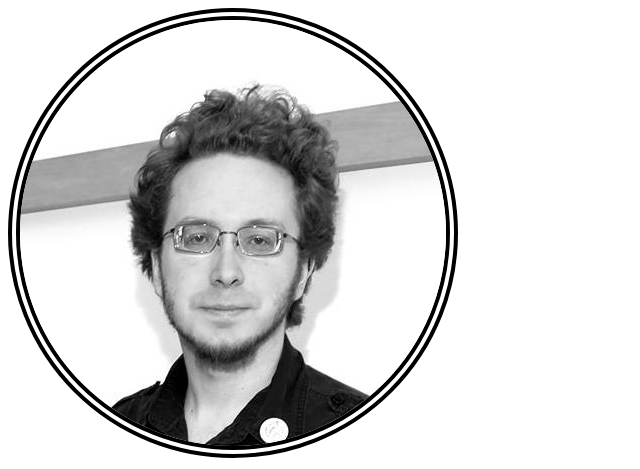
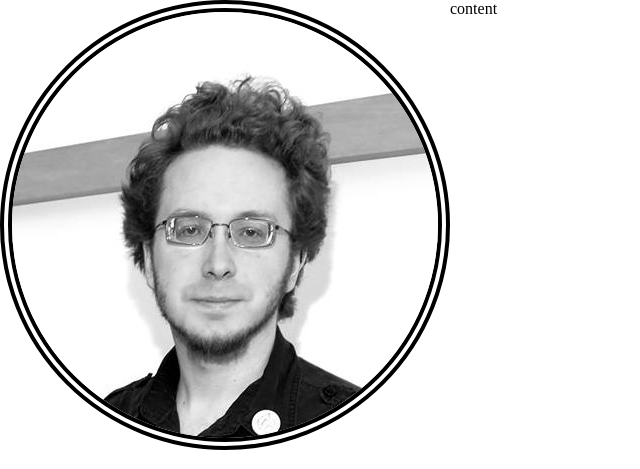
Before and after one commit to hfuller/portfolio, a plain HTML site: page index.html in a window 1280 px wide. Shown: the top 469 px of the page, without its empty margins (0-640 px from the left). Drawn offline with Linux system fonts and the light colour scheme.

Commit message:
Implement grid.

```diff
--- a/index.css
+++ b/index.css
@@ -1,3 +1,16 @@
+html,body {
+	height:100%;
+	margin:0px;
+	padding:0px;
+}
+body {
+	display:grid;
+	grid-template-columns:1fr 2fr;
+}
+header {
+	text-align:center;
+}
+
 #headshot {
 	border:12px double black;
 	border-radius:100%;
--- a/index.html
+++ b/index.html
@@ -7,6 +7,10 @@
 	<body>
 		<header>
 			<img id="headshot" src="img/headshot1.jpg">
+			<h1>Hunter Fuller</h1>
 		</header>
+		<main>
+			content
+		</main>
 	</body>
 </html>
```
